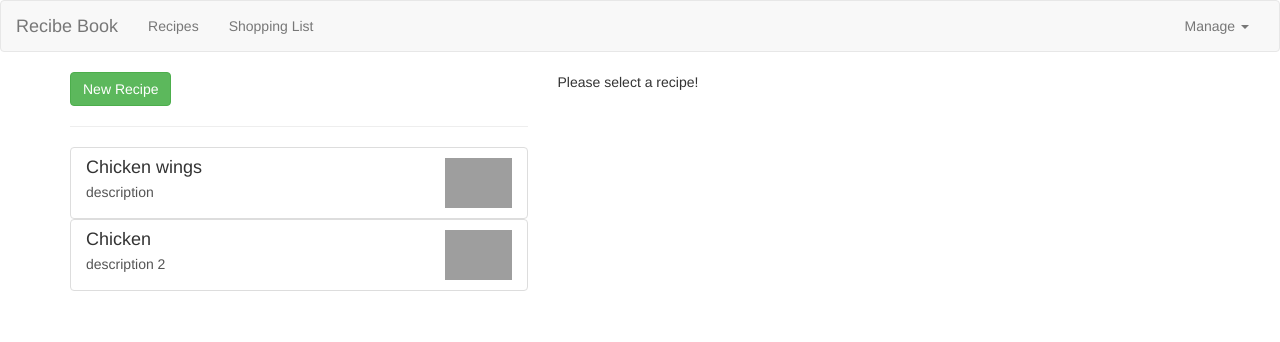
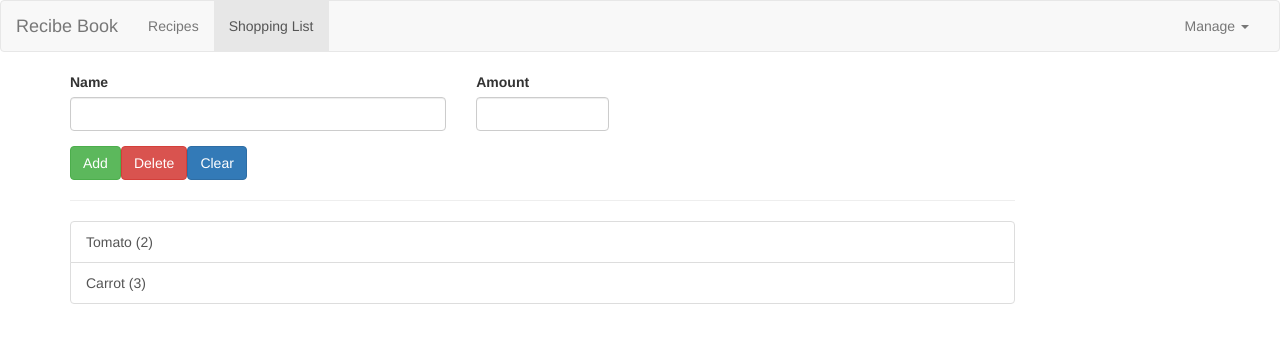
Before and after one commit to nsacerdote/angular-course-servers, an Angular app in the folder course-project/: page /shopping-list in a window 1280 px wide. Shown: the top 342 px of the page. Built offline with nearby package versions, Linux system fonts and the light colour scheme; grey boxes are pictures that could not be loaded.

Commit message:
Lesson 148 finished, basic routing added to project

```diff
--- /dev/null
+++ b/course-project/src/app/app-routing.module.ts
@@ -0,0 +1,17 @@
+import { NgModule } from '@angular/core';
+import { RouterModule, Routes } from '@angular/router';
+import {RecipeBookComponent} from './recipe-book/recipe-book.component';
+import {ShoppingListComponent} from './shopping-list/shopping-list.component';
+
+const appRoutes: Routes = [
+    { path: '', redirectTo: '/recipes', pathMatch: 'full'},
+    { path: 'recipes', component: RecipeBookComponent },
+    { path: 'shopping-list', component: ShoppingListComponent },
+    { path: '**', redirectTo: '/recipes' }
+];
+
+@NgModule({
+    imports: [RouterModule.forRoot(appRoutes)],
+    exports: [RouterModule]
+})
+export class AppRoutingModule { }
--- a/course-project/src/app/app.component.html
+++ b/course-project/src/app/app.component.html
@@ -1,9 +1,8 @@
-<app-header (navigationTriggered)="onNavigationTriggered($event)"></app-header>
+<app-header></app-header>
 <div class="container">
     <div class="row">
         <div class="col-md-12">
-            <app-recipe-book *ngIf="selectedPage === 'recipe-book'"></app-recipe-book>
-            <app-shopping-list *ngIf="selectedPage === 'shopping-list'"></app-shopping-list>
+            <router-outlet></router-outlet>
         </div>
     </div>
 </div>
--- a/course-project/src/app/app.component.ts
+++ b/course-project/src/app/app.component.ts
@@ -6,9 +6,4 @@
     styleUrls: ['./app.component.css']
 })
 export class AppComponent {
-    selectedPage = 'recipe-book';
-
-    onNavigationTriggered(newPage) {
-        this.selectedPage = newPage;
-    }
 }
--- a/course-project/src/app/app.module.ts
+++ b/course-project/src/app/app.module.ts
@@ -12,6 +12,7 @@
 import {FormsModule} from '@angular/forms';
 import {DropdownDirective} from './shared/dropdown.directive';
 import {ShoppingListService} from './shopping-list/shopping-list.service';
+import {AppRoutingModule} from './app-routing.module';
 
 @NgModule({
     declarations: [
@@ -27,7 +28,8 @@
     ],
     imports: [
         BrowserModule,
-        FormsModule
+        FormsModule,
+        AppRoutingModule
     ],
     providers: [ShoppingListService],
     bootstrap: [AppComponent]
--- a/course-project/src/app/header/header.component.html
+++ b/course-project/src/app/header/header.component.html
@@ -1,20 +1,20 @@
 <nav class="navbar navbar-default">
     <div class="container-fluid">
         <div class="navbar-header">
-            <a href="#" class="navbar-brand">Recibe Book</a>
+            <a routerLink="recipes" class="navbar-brand">Recibe Book</a>
         </div>
 
         <div class="collapse navbar-collapse">
             <ul class="nav navbar-nav">
-                <li><a href="#" (click)="navigate('recipe-book')">Recipes</a></li>
-                <li><a href="#" (click)="navigate('shopping-list')">Shopping List</a></li>
+                <li routerLinkActive="active"><a routerLink="/recipes">Recipes</a></li>
+                <li routerLinkActive="active"><a routerLink="/shopping-list">Shopping List</a></li>
             </ul>
             <ul class="nav navbar-nav navbar-right">
                 <li class="dropdown" appDropdown>
-                    <a href="#" class="dropdown-toggle" role="button">Manage <span class="caret"></span></a>
+                    <a style="cursor: pointer;" class="dropdown-toggle" role="button">Manage <span class="caret"></span></a>
                     <ul class="dropdown-menu">
-                        <li><a href="#">Save Data</a></li>
-                        <li><a href="#">Fetch Data</a></li>
+                        <li><a style="cursor: pointer;">Save Data</a></li>
+                        <li><a style="cursor: pointer;">Fetch Data</a></li>
                     </ul>
                 </li>
             </ul>
--- a/course-project/src/app/header/header.component.ts
+++ b/course-project/src/app/header/header.component.ts
@@ -6,15 +6,9 @@
     styleUrls: ['./header.component.css']
 })
 export class HeaderComponent implements OnInit {
-    @Output() navigationTriggered = new EventEmitter<string>();
-
     constructor() {
     }
 
     ngOnInit() {
     }
-
-    navigate(targetPage) {
-        this.navigationTriggered.emit(targetPage);
-    }
 }
--- a/course-project/src/app/recipe-book/recipe-detail/recipe-detail.component.html
+++ b/course-project/src/app/recipe-book/recipe-detail/recipe-detail.component.html
@@ -21,8 +21,8 @@
             </button>
             <ul class="dropdown-menu">
                 <li><a (click)="onAddToShoppingList()" style="cursor: pointer;">To Shopping List</a></li>
-                <li><a href="#">Edit Recipe</a></li>
-                <li><a href="#">Delete Recipe</a></li>
+                <li><a style="cursor: pointer;">Edit Recipe</a></li>
+                <li><a style="cursor: pointer;">Delete Recipe</a></li>
             </ul>
         </div>
     </div>
--- a/course-project/src/app/recipe-book/recipe-list/recipe-list-item.component.html
+++ b/course-project/src/app/recipe-book/recipe-list/recipe-list-item.component.html
@@ -1,5 +1,4 @@
-<a href="#"
-   class="list-group-item clearfix">
+<a class="list-group-item clearfix" style="cursor: pointer">
     <div class="pull-left">
         <h4 class="list-group-item-heading">{{recipe.name}}</h4>
         <p class="list-group-item-text">{{recipe.description}}</p>
```
